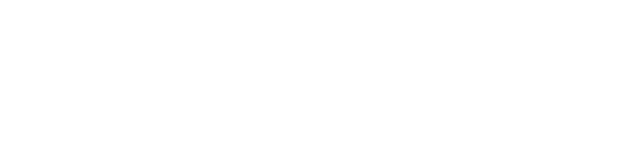
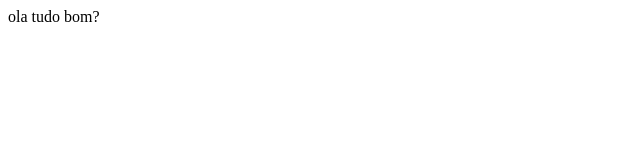
Before and after one commit to rickelmepepe/aula-01-fullstack, a plain HTML site: page index.html in a window 1280 px wide. Shown: the whole page, without its empty margins (0-640 px from the left). Drawn offline with Linux system fonts and the light colour scheme.

Commit message:
adicionando o texto no html

```diff
--- a/index.html
+++ b/index.html
@@ -6,6 +6,6 @@
     <title>Document</title>
 </head>
 <body>
-
+    ola tudo bom?
 </body>
 </html>
```
